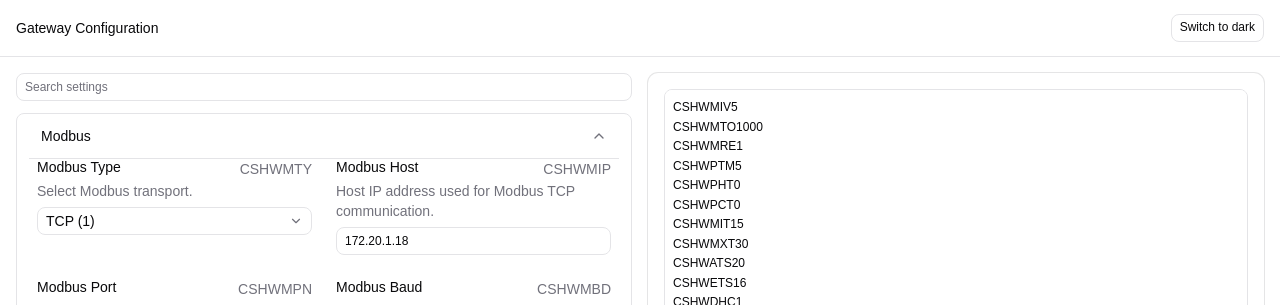
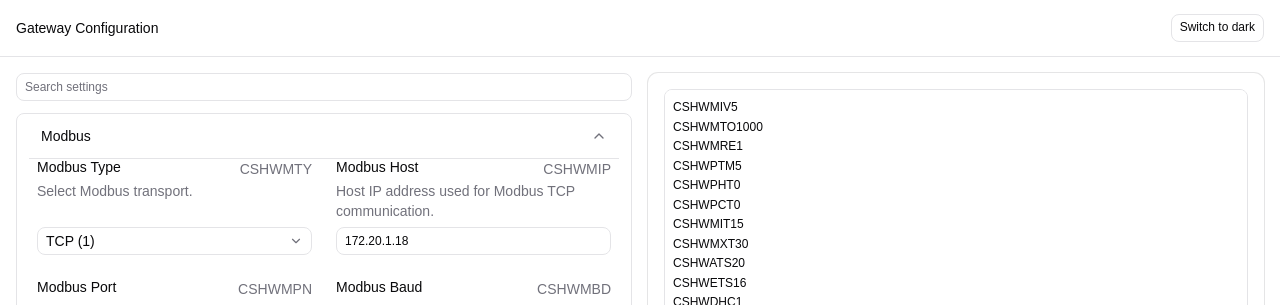
Before and after one commit to KooleControls/GatewayConfigurator, a React (Vite) app: page / in a window 1280 px wide. Both pictures are taken after a click on the button "Modbus". Shown: the top 305 px of the page. Built offline with nearby package versions, Linux system fonts and the light colour scheme.

Commit message:
Allign inputs

```diff
--- a/src/components/command-field.tsx
+++ b/src/components/command-field.tsx
@@ -125,7 +125,7 @@ export function CommandField({ command, searchQuery = "" }: CommandFieldProps) {
 
     return (
         <Field className={cn("h-full gap-1.5", isFlashing && "command-flash")}>
-            <div className="space-y-0.5">
+            <div className="flex-1 min-h-0 space-y-0.5">
                 <FieldTitle className="flex w-full items-start justify-between text-sm leading-tight">
                     <span>{definition.label}</span>
                     <span className="flex items-center gap-2">
@@ -140,7 +140,7 @@ export function CommandField({ command, searchQuery = "" }: CommandFieldProps) {
                     <FieldDescription className="text-sm">{definition.deprecatedMessage}</FieldDescription>
                 ) : null}
             </div>
-            <FieldContent className="mt-auto">
+            <FieldContent className="mt-auto w-full shrink-0 flex-none">
                 {definition.options?.length ? (
                     <Select value={value || String(definition.defaultValue ?? "")} onValueChange={updateValue}>
                         <SelectTrigger className="h-9 w-full bg-background text-sm">
```
